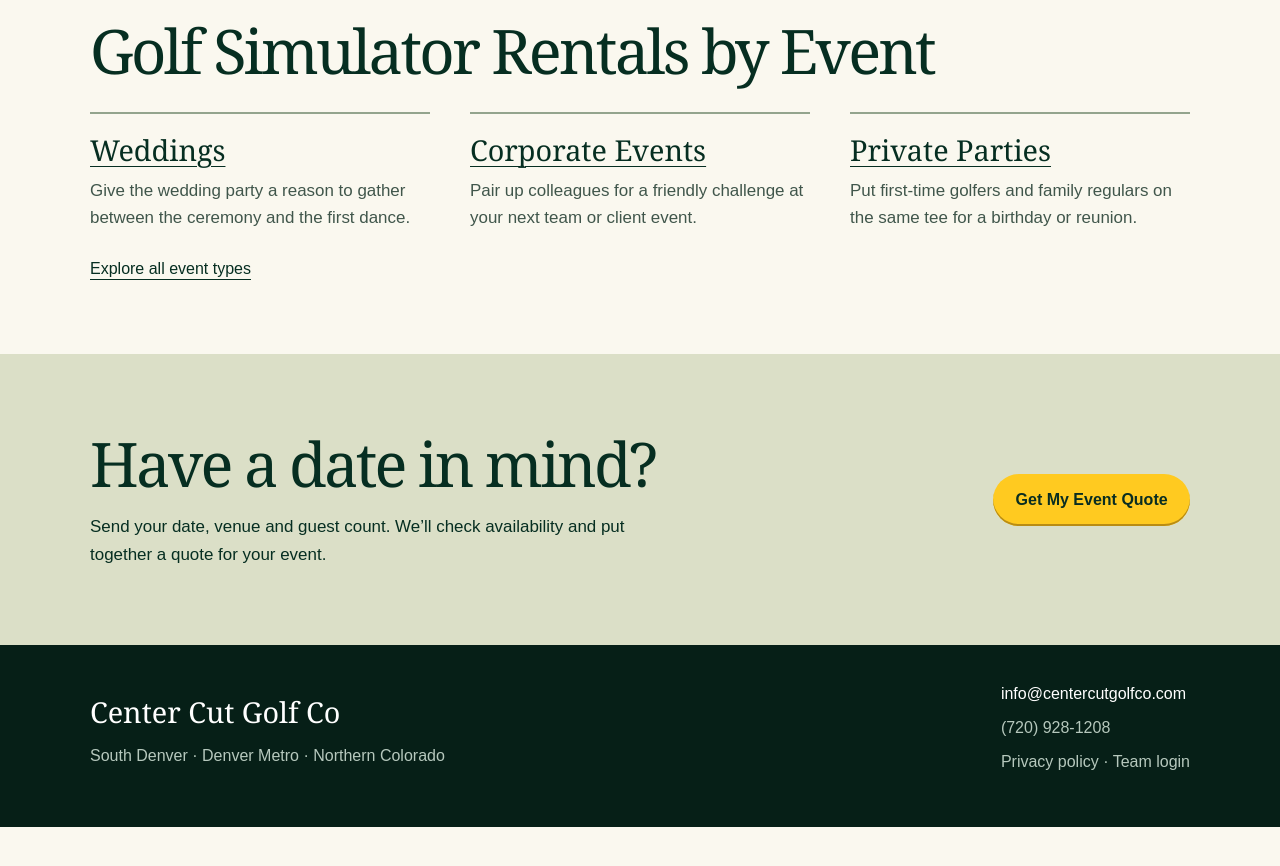
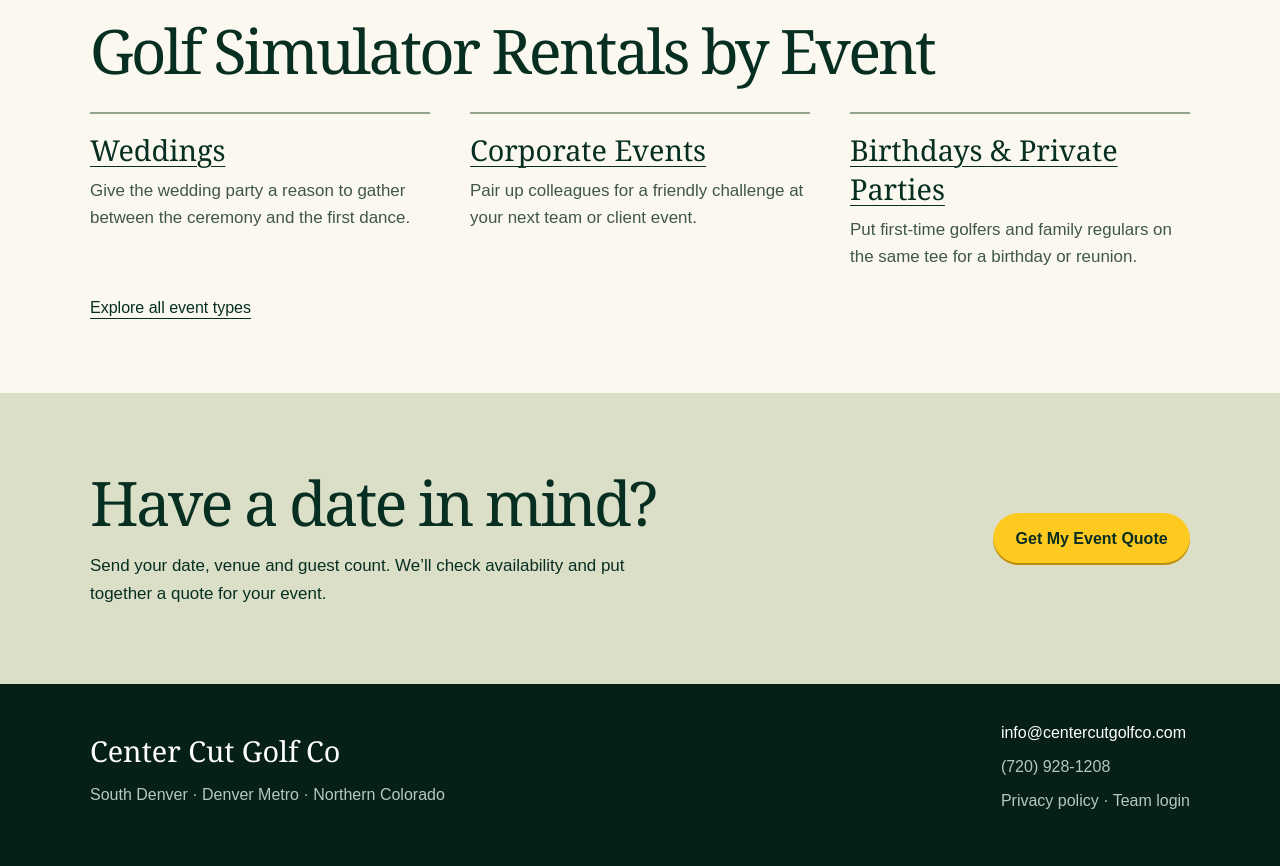
Before and after one commit to micahp20/center-cut-golf-co, a Next.js app: page / in a window 1280 px wide. Shown: the part 1420-2286 px from the top of the page. Before the commit the page ends 2247 px from the top, so only its background shows below. Built offline with nearby package versions, Linux system fonts and the light colour scheme; no server answers.

Commit message:
Rename private party feature to birthdays and private parties

```diff
--- a/app/page.tsx
+++ b/app/page.tsx
@@ -10,7 +10,7 @@ export const metadata: Metadata = {
 const occasions = [
   ["Weddings", "/events/weddings", "Give the wedding party a reason to gather between the ceremony and the first dance."],
   ["Corporate Events", "/events/corporate-events", "Pair up colleagues for a friendly challenge at your next team or client event."],
-  ["Private Parties", "/events/private-parties", "Put first-time golfers and family regulars on the same tee for a birthday or reunion."]
+  ["Birthdays & Private Parties", "/events/private-parties", "Put first-time golfers and family regulars on the same tee for a birthday or reunion."]
 ];
 
 const rentalOptions = [
```
